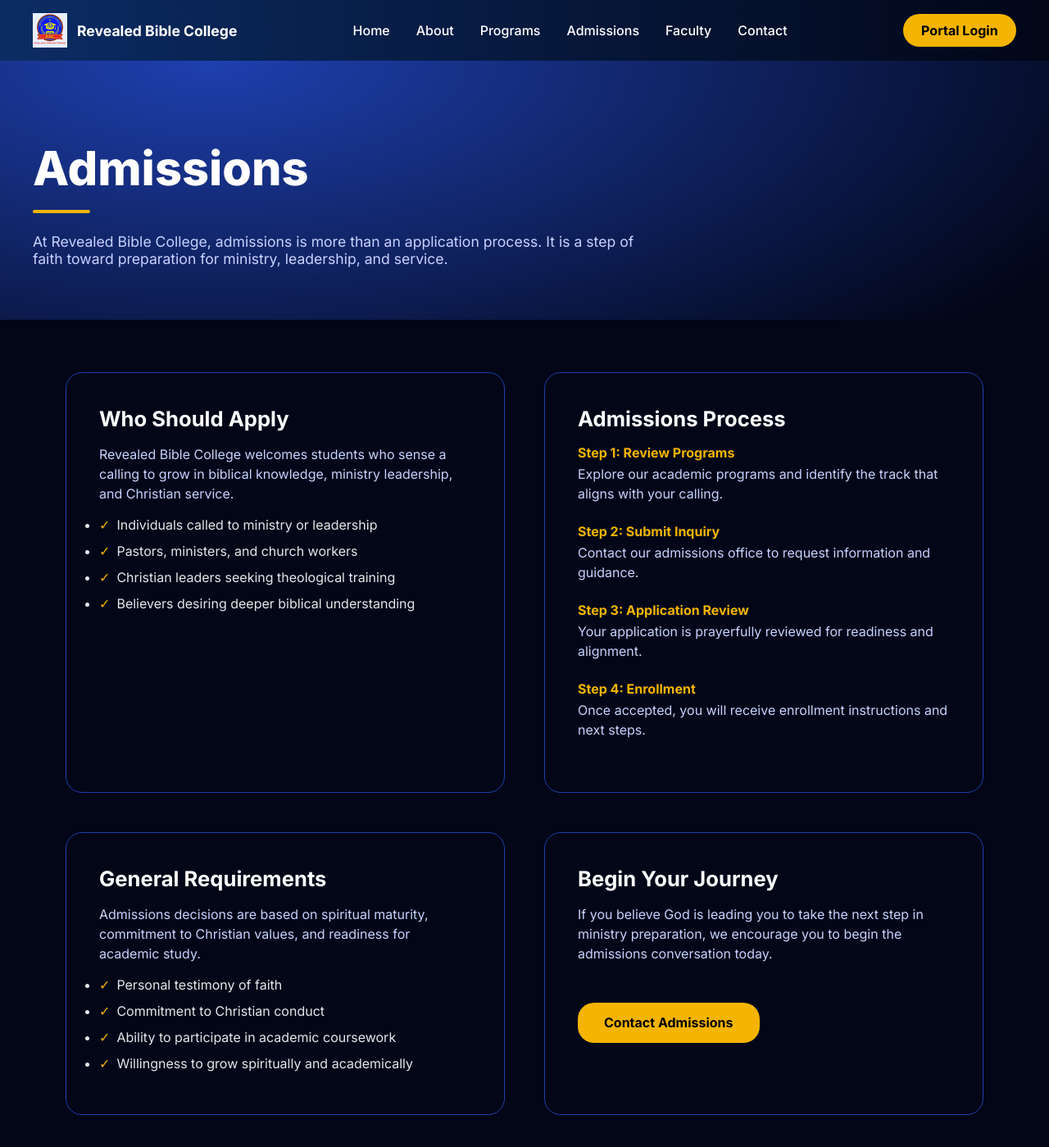
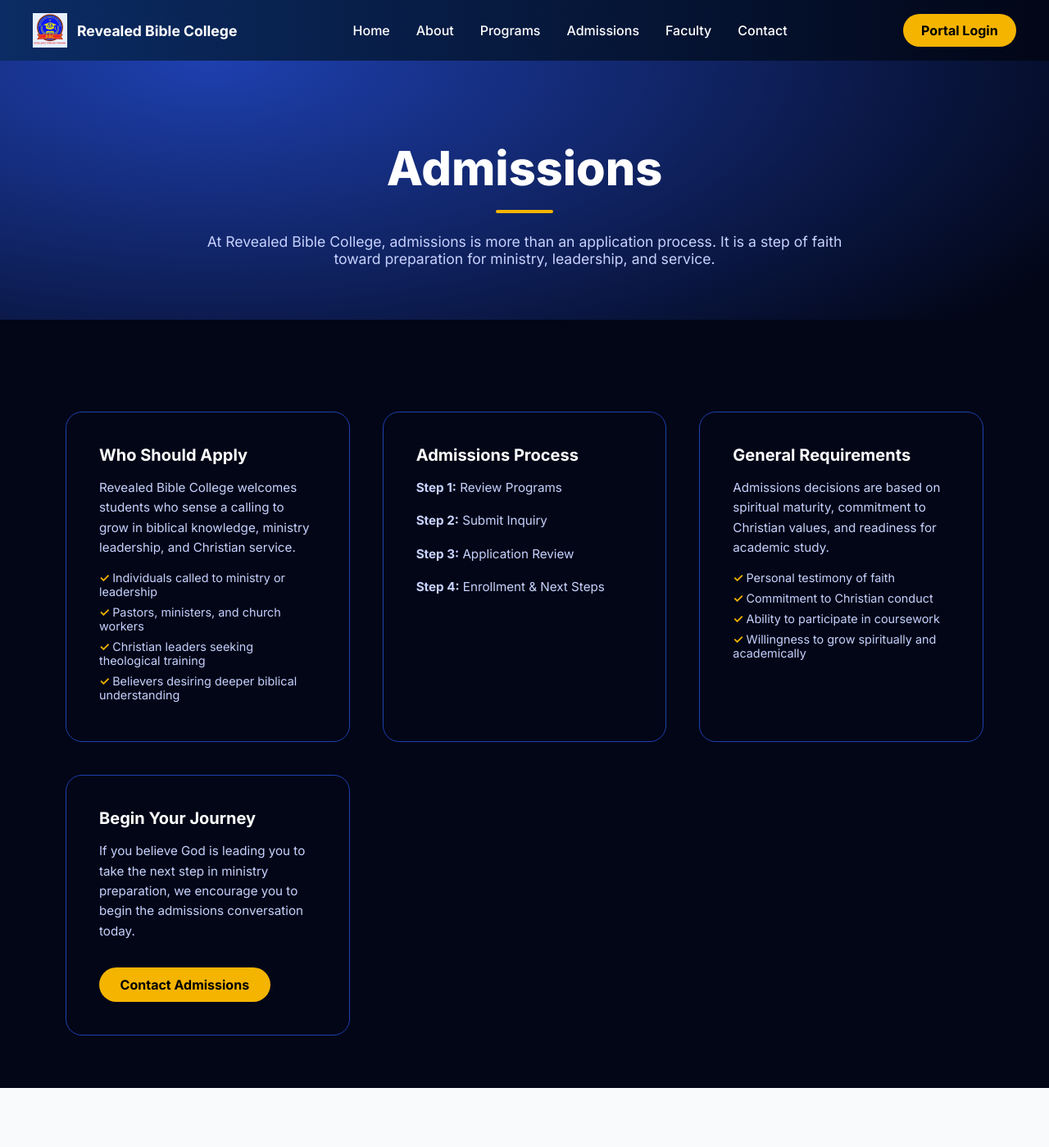
Before and after one commit to WillieKM/my-student-portal, a Jekyll site: the page admissions.html, which Jekyll copies as it is, in a window 1280 px wide and 1400 px high. Shown: the whole window at 82% size. Built offline with Jekyll 4.4.1, drawn with Linux system fonts in a browser that asks for light colours; some of the changed text lies outside the part shown.

Commit message:
Update admissions.html

```diff
--- a/admissions.html
+++ b/admissions.html
@@ -5,7 +5,7 @@
   <meta name="viewport" content="width=device-width, initial-scale=1.0" />
   <title>Admissions | Revealed Bible College</title>
 
-  <meta name="description" content="Apply to Revealed Bible College. Learn about admissions requirements, application steps, and how to begin your journey in ministry and leadership.">
+  <meta name="description" content="Admissions at Revealed Bible College. Learn who should apply, admissions requirements, and how to begin your journey in biblical education and ministry leadership.">
 
   <link href="https://fonts.googleapis.com/css2?family=Inter:wght@400;500;600;700;800&display=swap" rel="stylesheet">
 
@@ -87,11 +87,7 @@
     .hero {
       background: radial-gradient(1200px 500px at 20% 0%, var(--navy-soft), var(--navy-dark));
       padding: 6rem 2.5rem 4rem;
-    }
-
-    .hero-inner {
-      max-width: 1200px;
-      margin: auto;
+      text-align: center;
     }
 
     .hero h1 {
@@ -105,85 +101,100 @@
       height: 4px;
       background: var(--gold);
       border-radius: 999px;
-      margin-bottom: 1.5rem;
+      margin: 0 auto 1.5rem;
     }
 
     .hero p {
-      max-width: 760px;
+      max-width: 820px;
+      margin: auto;
       font-size: 1.1rem;
       color: var(--text-muted);
     }
 
-    /* ================= CONTENT ================= */
+    /* ================= ADMISSIONS (DARK) ================= */
 
-    .content {
+    .admissions-section {
       max-width: 1200px;
       margin: auto;
       padding: 4rem 2.5rem;
-      display: grid;
-      grid-template-columns: 1fr 1fr;
-      gap: 3rem;
     }
 
-    .card {
-      border: 1px solid #1e40af;
+    .admissions-grid {
+      margin-top: 3rem;
+      display: grid;
+      grid-template-columns: repeat(auto-fit, minmax(280px, 1fr));
+      gap: 2.5rem;
+    }
+
+    .admissions-card {
+      background: #020617;
       border-radius: var(--radius);
       padding: 2.5rem;
-      background: #020617;
+      border: 1px solid #1e40af;
     }
 
-    .card h2 {
-      font-size: 1.6rem;
+    .admissions-card h3 {
+      font-size: 1.25rem;
       margin-bottom: 1rem;
     }
 
-    .card p {
+    .admissions-card p {
+      font-size: 0.95rem;
       color: var(--text-muted);
+      line-height: 1.6;
       margin-bottom: 1rem;
-      line-height: 1.5;
     }
 
-    .list {
-      margin-top: 1rem;
+    .admissions-card ul {
+      list-style: none;
+      padding-left: 0;
     }
 
-    .list li {
-      margin-bottom: 0.75rem;
-      color: var(--text-light);
+    .admissions-card li {
+      font-size: 0.9rem;
+      color: var(--text-muted);
+      margin-bottom: 0.5rem;
     }
 
-    .list li::before {
-      content: "✓";
+    .admissions-card li::before {
+      content: "✓ ";
       color: var(--gold);
-      margin-right: 0.5rem;
+      font-weight: bold;
     }
 
-    .steps {
-      counter-reset: step;
+    .admissions-card a {
+      display: inline-block;
+      margin-top: 1rem;
+      background: var(--gold);
+      color: black;
+      padding: 0.7rem 1.6rem;
+      border-radius: 999px;
+      font-weight: 700;
     }
 
-    .step {
-      margin-bottom: 1.5rem;
+    /* ================= LIGHT SECTION ================= */
+
+    .light-section {
+      background: #f8fafc;
+      color: #020617;
+      padding: 5rem 2.5rem;
     }
 
-    .step strong {
-      display: block;
-      color: var(--gold);
-      margin-bottom: 0.25rem;
+    .light-inner {
+      max-width: 1000px;
+      margin: auto;
+      text-align: center;
     }
 
-    .cta {
-      margin-top: 2rem;
+    .light-inner h2 {
+      font-size: 2rem;
+      margin-bottom: 1rem;
     }
 
-    .cta a {
-      display: inline-block;
-      background: var(--gold);
-      color: black;
-      padding: 0.9rem 2rem;
-      border-radius: var(--radius);
-      font-weight: 700;
-      margin-top: 1rem;
+    .light-inner p {
+      color: #334155;
+      line-height: 1.6;
+      font-size: 1.05rem;
     }
 
     /* ================= FOOTER ================= */
@@ -193,15 +204,12 @@
       padding: 1.5rem;
       font-size: 0.85rem;
       color: #94a3b8;
+      background: var(--navy-dark);
     }
 
     /* ================= RESPONSIVE ================= */
 
     @media (max-width: 900px) {
-      .content {
-        grid-template-columns: 1fr;
-      }
-
       .nav-links {
         display: none;
       }
@@ -232,27 +240,25 @@
 </header>
 
 <section class="hero">
-  <div class="hero-inner">
   <h1>Admissions</h1>
   <div class="hero-divider"></div>
   <p>
     At Revealed Bible College, admissions is more than an application process.
     It is a step of faith toward preparation for ministry, leadership, and service.
   </p>
-  </div>
 </section>
 
-<section class="content">
+<section class="admissions-section">
 
-  <!-- WHO SHOULD APPLY -->
-  <div class="card">
-    <h2>Who Should Apply</h2>
+  <div class="admissions-grid">
+
+    <div class="admissions-card">
+      <h3>Who Should Apply</h3>
       <p>
-      Revealed Bible College welcomes students who sense a calling to grow in biblical
-      knowledge, ministry leadership, and Christian service.
+        Revealed Bible College welcomes students who sense a calling
+        to grow in biblical knowledge, ministry leadership, and Christian service.
       </p>
-
-    <ul class="list">
+      <ul>
         <li>Individuals called to ministry or leadership</li>
         <li>Pastors, ministers, and church workers</li>
         <li>Christian leaders seeking theological training</li>
@@ -260,60 +266,50 @@
       </ul>
     </div>
 
-  <!-- ADMISSIONS PROCESS -->
-  <div class="card">
-    <h2>Admissions Process</h2>
-
-    <div class="step">
-      <strong>Step 1: Review Programs</strong>
-      <p>Explore our academic programs and identify the track that aligns with your calling.</p>
+    <div class="admissions-card">
+      <h3>Admissions Process</h3>
+      <p><strong>Step 1:</strong> Review Programs</p>
+      <p><strong>Step 2:</strong> Submit Inquiry</p>
+      <p><strong>Step 3:</strong> Application Review</p>
+      <p><strong>Step 4:</strong> Enrollment & Next Steps</p>
     </div>
 
-    <div class="step">
-      <strong>Step 2: Submit Inquiry</strong>
-      <p>Contact our admissions office to request information and guidance.</p>
-    </div>
-
-    <div class="step">
-      <strong>Step 3: Application Review</strong>
-      <p>Your application is prayerfully reviewed for readiness and alignment.</p>
-    </div>
-
-    <div class="step">
-      <strong>Step 4: Enrollment</strong>
-      <p>Once accepted, you will receive enrollment instructions and next steps.</p>
-    </div>
-  </div>
-
-  <!-- REQUIREMENTS -->
-  <div class="card">
-    <h2>General Requirements</h2>
+    <div class="admissions-card">
+      <h3>General Requirements</h3>
       <p>
-      Admissions decisions are based on spiritual maturity, commitment to Christian values,
-      and readiness for academic study.
+        Admissions decisions are based on spiritual maturity,
+        commitment to Christian values, and readiness for academic study.
       </p>
-
-    <ul class="list">
+      <ul>
         <li>Personal testimony of faith</li>
         <li>Commitment to Christian conduct</li>
-      <li>Ability to participate in academic coursework</li>
+        <li>Ability to participate in coursework</li>
         <li>Willingness to grow spiritually and academically</li>
       </ul>
     </div>
 
-  <!-- NEXT STEPS -->
-  <div class="card">
-    <h2>Begin Your Journey</h2>
+    <div class="admissions-card">
+      <h3>Begin Your Journey</h3>
       <p>
-      If you believe God is leading you to take the next step in ministry preparation,
-      we encourage you to begin the admissions conversation today.
+        If you believe God is leading you to take the next step
+        in ministry preparation, we encourage you to begin the admissions conversation today.
       </p>
-
-    <div class="cta">
       <a href="contact.html">Contact Admissions</a>
     </div>
+
   </div>
 
+</section>
+
+<section class="light-section">
+  <div class="light-inner">
+    <h2>Preparing You for Ministry and Leadership</h2>
+    <p>
+      Our admissions process is designed to support spiritual discernment,
+      academic readiness, and personal growth. We are honored to walk alongside
+      students as they prepare to serve the Church and impact the world through Christ-centered leadership.
+    </p>
+  </div>
 </section>
 
 <footer>
```
Lines whose indentation alone changed are shown as unchanged.
